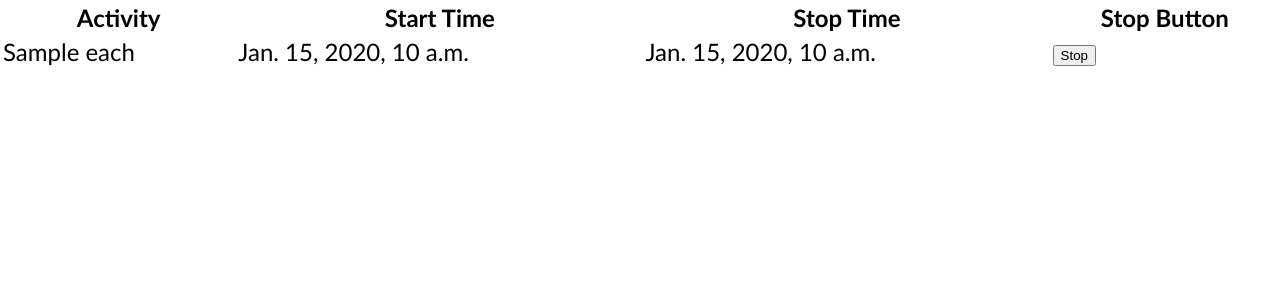
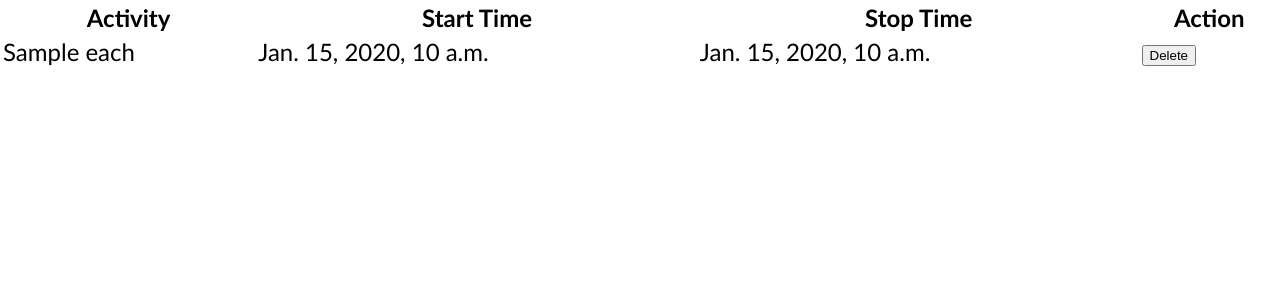
Before and after one commit to BerkeleyPlatte/Time_Log, a Django app: template timelog4app/templates/time_allocations/list.html in a window 1280 px wide. Shown: the part 79-379 px from the top of the page. Run offline with Django 3.2, Linux system fonts and the light colour scheme; the template is opened without the code that fills it: most values are stand-ins (such as "Sample title", 1, 10 or a date in 2020).

Commit message:
user can now delete unwanted entries upon completion

```diff
--- a/timelog4app/templates/time_allocations/list.html
+++ b/timelog4app/templates/time_allocations/list.html
@@ -5,7 +5,7 @@
     <th>Activity</th>
     <th>Start Time</th>
     <th>Stop Time</th>
-    <th>Stop Button</th>
+    <th>Action</th>
   </tr>
   {% for each in all_time_allocations %}
 
@@ -15,16 +15,26 @@
     {% if each.stop_time is not None %}
     <td>{{ each.stop_time }}</td>
     {% else %}
-    <td></td>
+    <td>--</td>
     {% endif %}
 
     <td>
+      {% if each.stop_time is not None %}
+      <form action="{% url 'timelog4app:time_allocations' %}" method="post">
+        {% csrf_token %}
+
+        <button>Delete</button>
+        <input name="id_to_delete" type="hidden" value="{{ each.id }}" />
+        <input name="actual_method" type="hidden" value="DELETE" />
+      </form>
+      {% else %}
       <form action="{% url 'timelog4app:time_allocations'   %}" method="post">
         {% csrf_token %}
         <button>Stop</button>
         <input name="activity_id_edited" type="hidden" value="{{ each.id }}" />
         <input name="actual_method" type="hidden" value="PUT" />
       </form>
+      {% endif %}
     </td>
   </tr>
   {% endfor %}
```
Also changed, not shown: timelog4app/views/time_allocations/list.py (+12 -0 lines).
